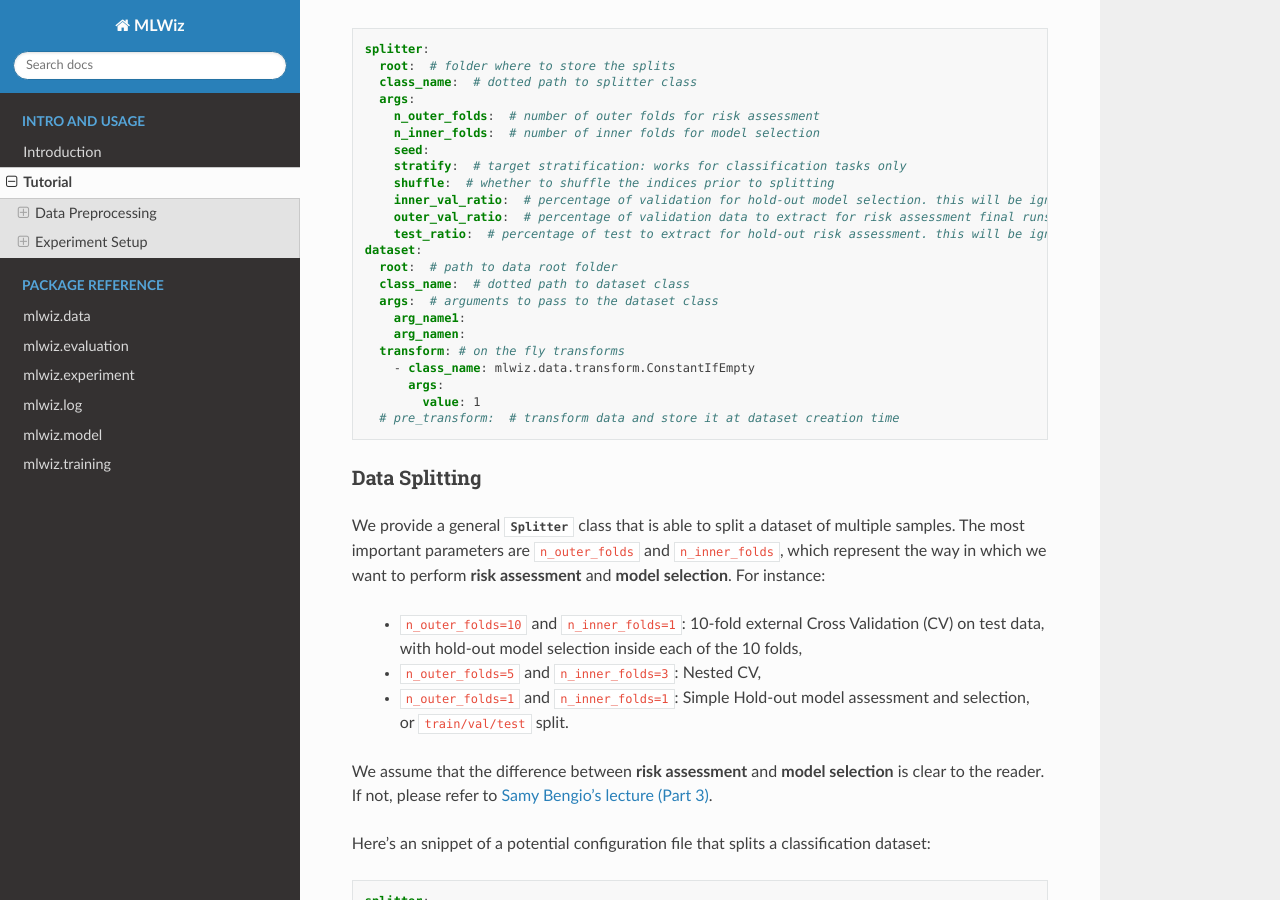
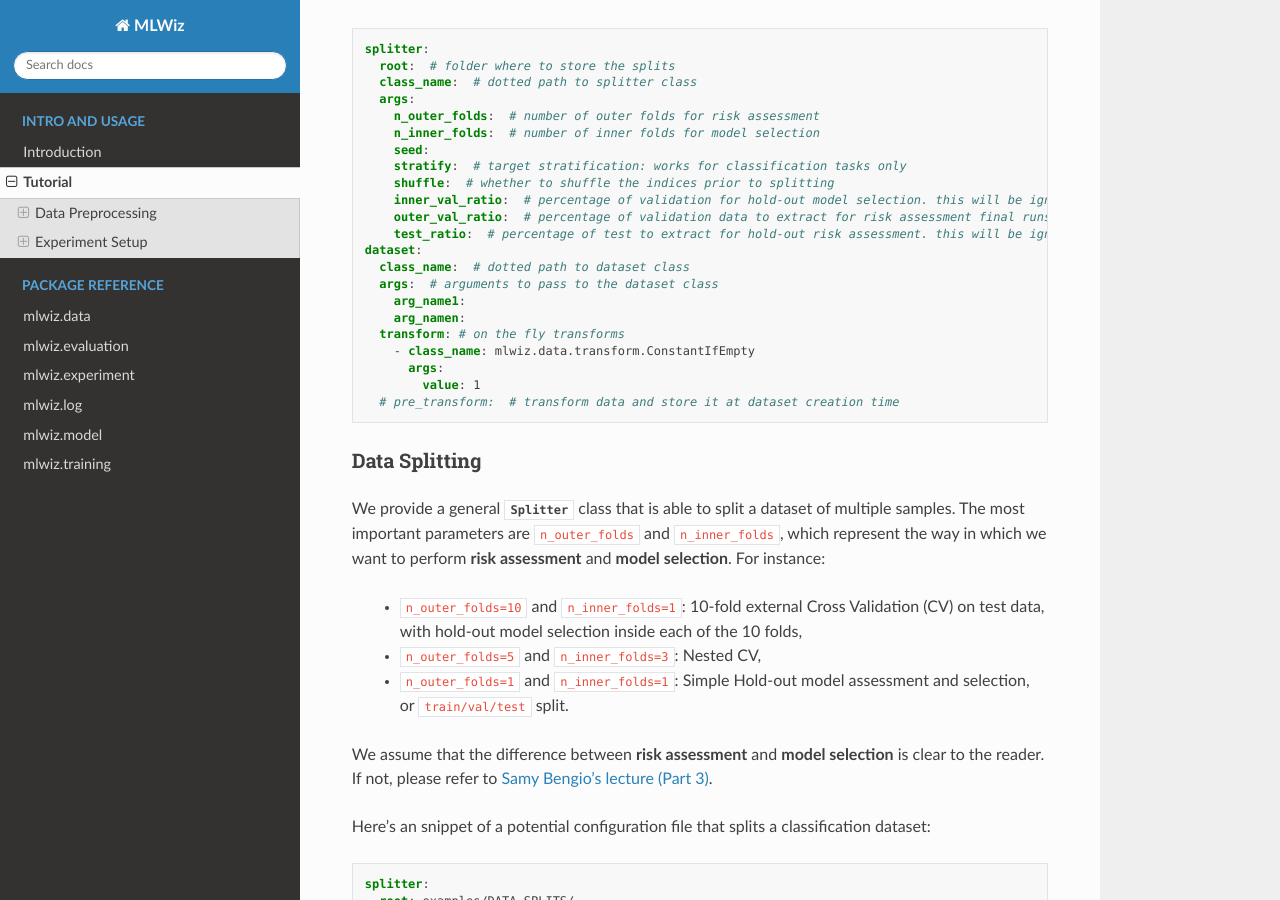
Before and after one commit to diningphil/mlwiz, a Sphinx documentation site: the page built from docs/tutorial.rst, in a window 1280 px wide and 900 px high, scrolled down 356 px. Built offline with Sphinx 7.4.7 and the Read the Docs theme 2.0.0, drawn with Linux system fonts in a browser that asks for light colours.

Commit message:
Update tutorial.rst

```diff
--- a/docs/tutorial.rst
+++ b/docs/tutorial.rst
@@ -25,7 +25,6 @@ the following, with an explanation of each field as a comment:
         outer_val_ratio:  # percentage of validation data to extract for risk assessment final runs
         test_ratio:  # percentage of test to extract for hold-out risk assessment. this will be ignored when the number of outer folds is > than 1
     dataset:
-      root:  # path to data root folder
       class_name:  # dotted path to dataset class
       args:  # arguments to pass to the dataset class
         arg_name1:
```
